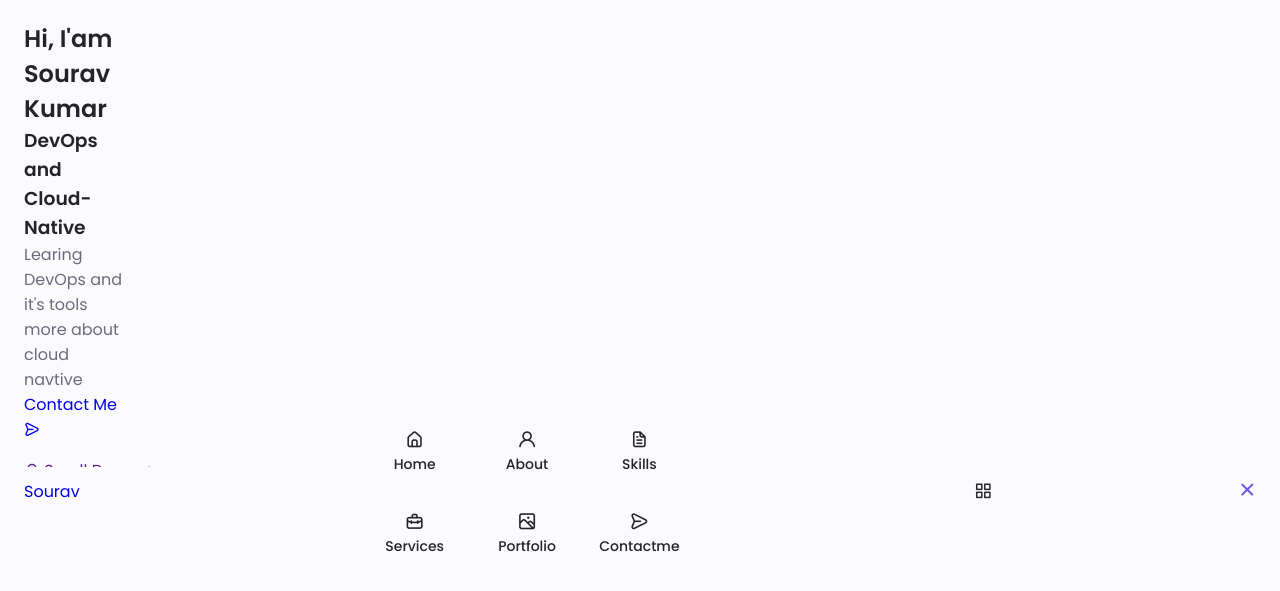
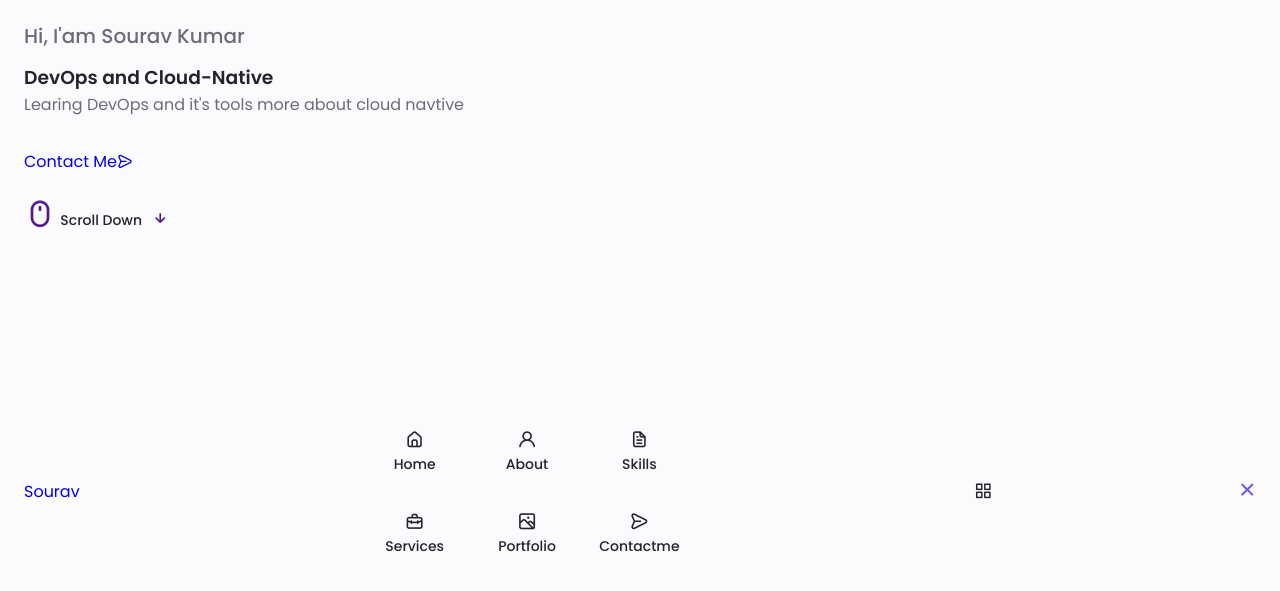
Before and after one commit to souravsk/Portfolio-website, a plain HTML site: page index.html in a window 1280 px wide. Shown: the part 285-876 px from the top of the page. Drawn offline with nearby package versions, Linux system fonts and the light colour scheme.

Commit message:
update the home css

```diff
--- a/assets/css/styles.css
+++ b/assets/css/styles.css
@@ -279,6 +279,48 @@ img {
   width: 170px;
 }
 
+.home__data{
+  grid-column: 1/3;
+}
+
+.home__title{
+  font-size: var(--h3-font-size);
+  color: var(--text-color);
+  font-weight: var(--font-medium);
+  margin-bottom: var(--mb-0-75);
+}
+
+.home__description{
+  margin-bottom: var(--mb-2);
+}
+
+.home__scroll{
+  /* display: name */
+}
+
+.home__scroll-button{
+  color: var(--first-color);
+  transition: .3s;
+}
+
+.home__scroll-button:hover{
+  transform: translate(0.25rem);
+}
+
+.home__scroll-mouse{
+  font-size: 2rem;
+}
+
+.home__scroll-name{
+  font-size: var(--small-font-size);
+  color: var(--title-color);
+  font-weight: var(--font-medium);
+  margin-right: var(--mb-0-25);
+}
+
+.home__scroll-arrow{
+  font-size: 1.25rem;
+}
 /*==================== BUTTONS ====================*/
 
 
```
